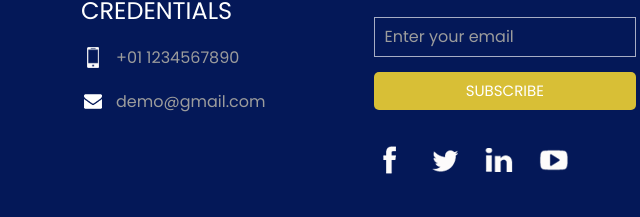
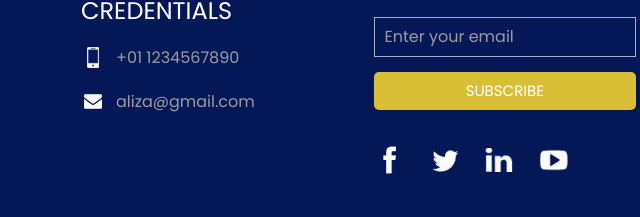
Before and after one commit to DileepKumar5/Deploy-static-Website-on-Robust-AWS-Architecture, a website: page about.html in a window 1280 px wide. Shown: the part 1489-1706 px from the top of the page, 574-1214 px from the left. Drawn offline with nearby package versions, Linux system fonts and the light colour scheme.

Commit message:
Github Action 152.0

```diff
--- a/about.html
+++ b/about.html
@@ -230,7 +230,7 @@
                   <div class="img-box">
                     <img src="images/envelope-white.png" width="18px" alt="" />
                   </div>
-                  <p>demo@gmail.com</p>
+                  <p>aliza@gmail.com</p>
                 </a>
               </div>
             </div>
```
